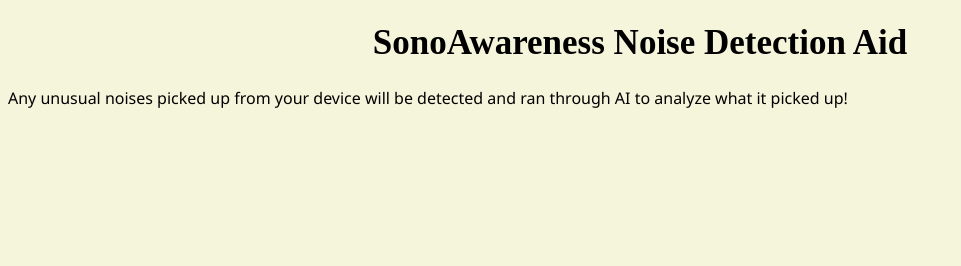
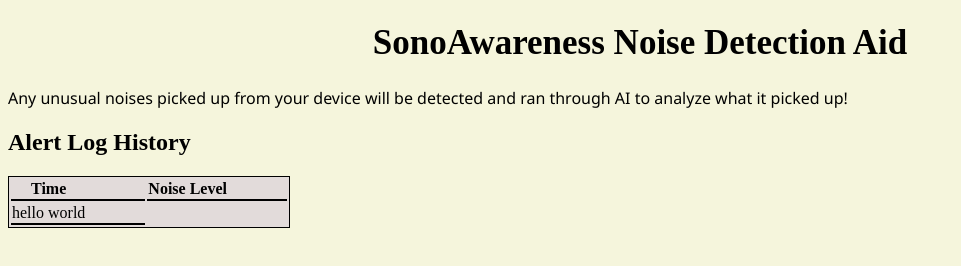
Before and after one commit to L4852/SonoAwareness-webserver, a plain HTML site: page index.html in a window 1280 px wide. Shown: the whole page, without its empty margins (0-961 px from the left). Drawn offline with Linux system fonts and the light colour scheme.

Commit message:
added the logging table for event history

```diff
--- a/index.html
+++ b/index.html
@@ -12,5 +12,19 @@
     <p>Any unusual noises picked up from your device will
         be detected and ran through AI to analyze what it picked up!
     </p>
+
+    <h2>
+        Alert Log History
+    </h2>
+
+    <table>
+        <tr>
+            <th>Time</th>
+            <th>Noise Level</th>
+        </tr>
+        <tr>
+            <td>hello world</td>
+        </tr>
+    </table>
 </body>
 </html>
--- a/styles.css
+++ b/styles.css
@@ -11,3 +11,16 @@ h1 {
 p {
     font-family:'Segoe UI', Tahoma, Geneva, Verdana, sans-serif;
 }
+
+table {
+   border: 1px solid black;
+   background-color: #e2dbdbfb;
+}
+
+
+
+th, td {
+    text-align: center;
+    padding-right: 60px;
+    border-bottom: 2px solid black;
+}
```
